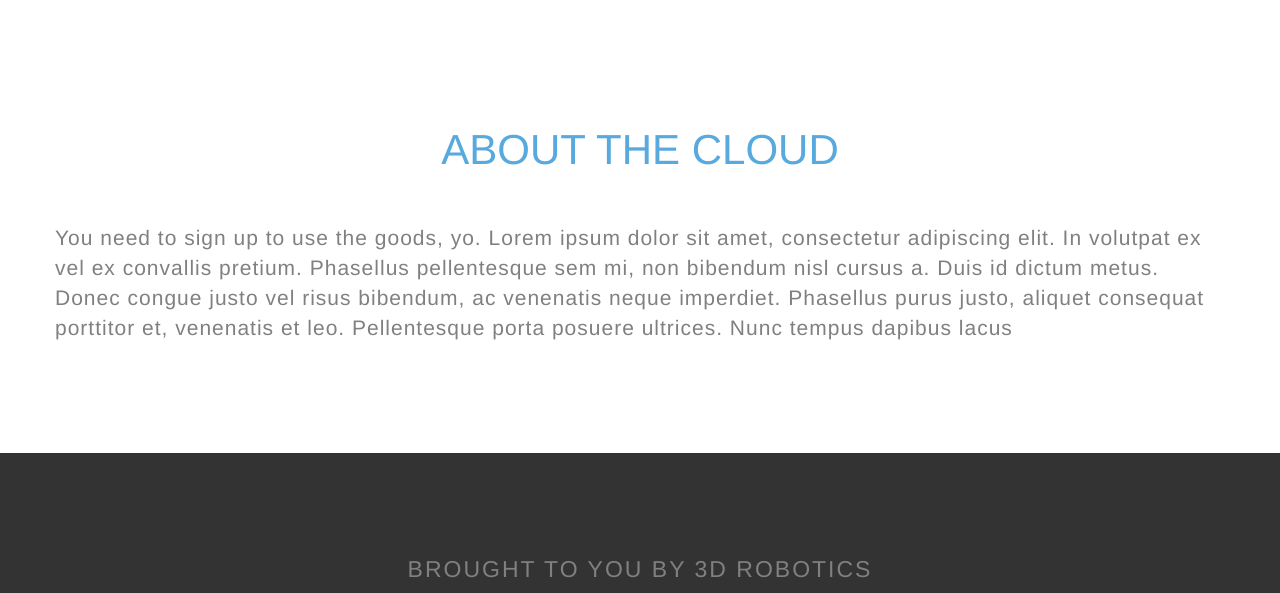
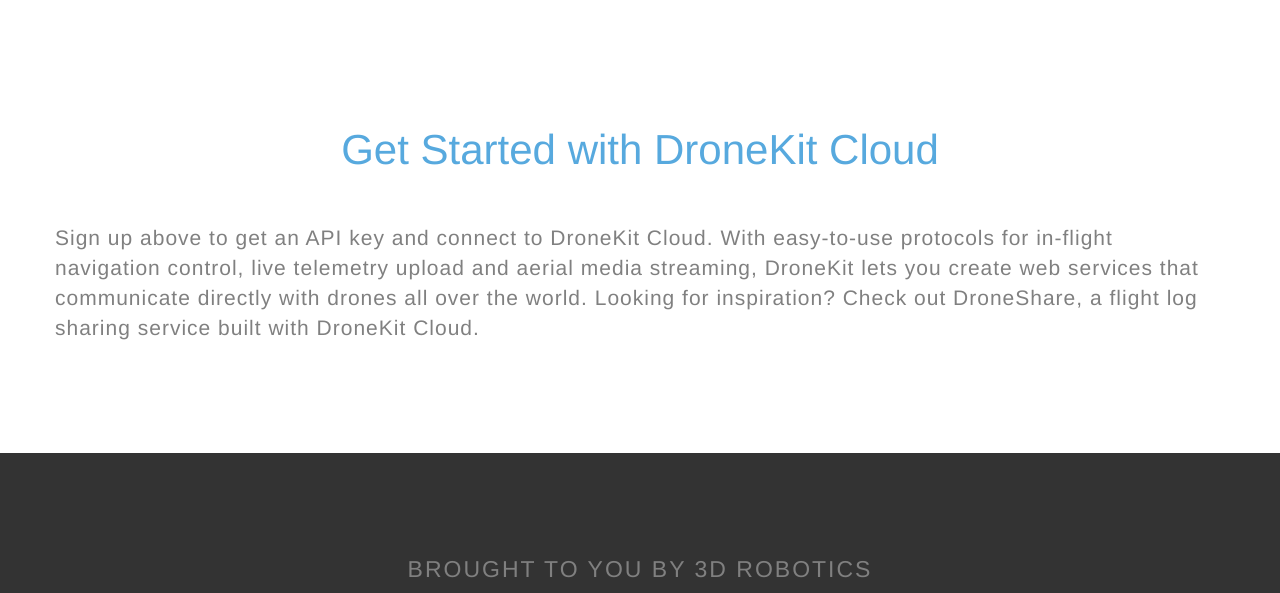
Before and after one commit to kaitlynhova/3dr_dronekit_cloud_signedin, a plain HTML site: page index.html in a window 1280 px wide. Shown: the part 780-1373 px from the top of the page. Drawn offline with Linux system fonts and the light colour scheme.

Commit message:
new copy

```diff
--- a/index.html
+++ b/index.html
@@ -86,8 +86,8 @@
     <div id="about">
       <div class="container">
         <div class="row">
-          <h3> ABOUT THE CLOUD</h3>
-          <p>You need to sign up to use the goods, yo. Lorem ipsum dolor sit amet, consectetur adipiscing elit. In volutpat ex vel ex convallis pretium. Phasellus pellentesque sem mi, non bibendum nisl cursus a. Duis id dictum metus. Donec congue justo vel risus bibendum, ac venenatis neque imperdiet. Phasellus purus justo, aliquet consequat porttitor et, venenatis et leo. Pellentesque porta posuere ultrices. Nunc tempus dapibus lacus </p>
+          <h3> Get Started with DroneKit Cloud</h3>
+          <p>Sign up above to get an API key and connect to DroneKit Cloud. With easy-to-use protocols for in-flight navigation control, live telemetry upload and aerial media streaming, DroneKit lets you create web services that communicate directly with drones all over the world. Looking for inspiration? Check out DroneShare, a flight log sharing service built with DroneKit Cloud.</p>
         </div>
       </div>
     </div>
```
